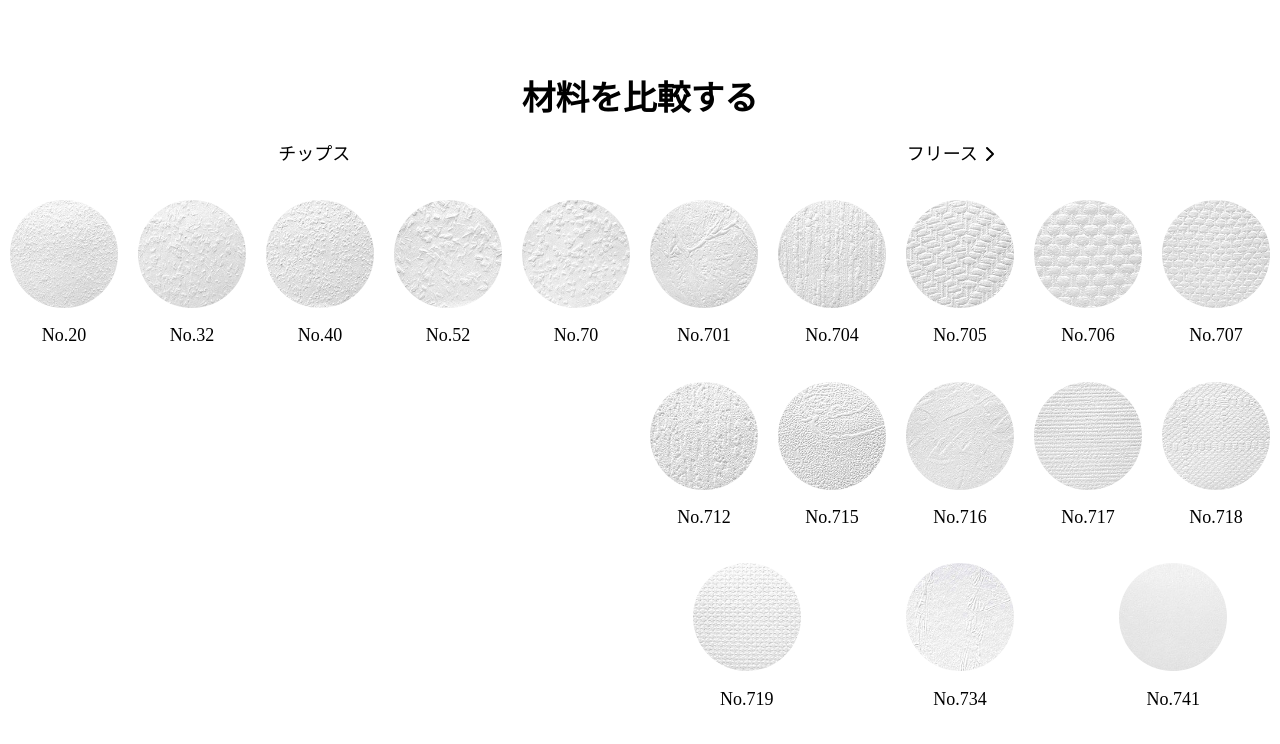
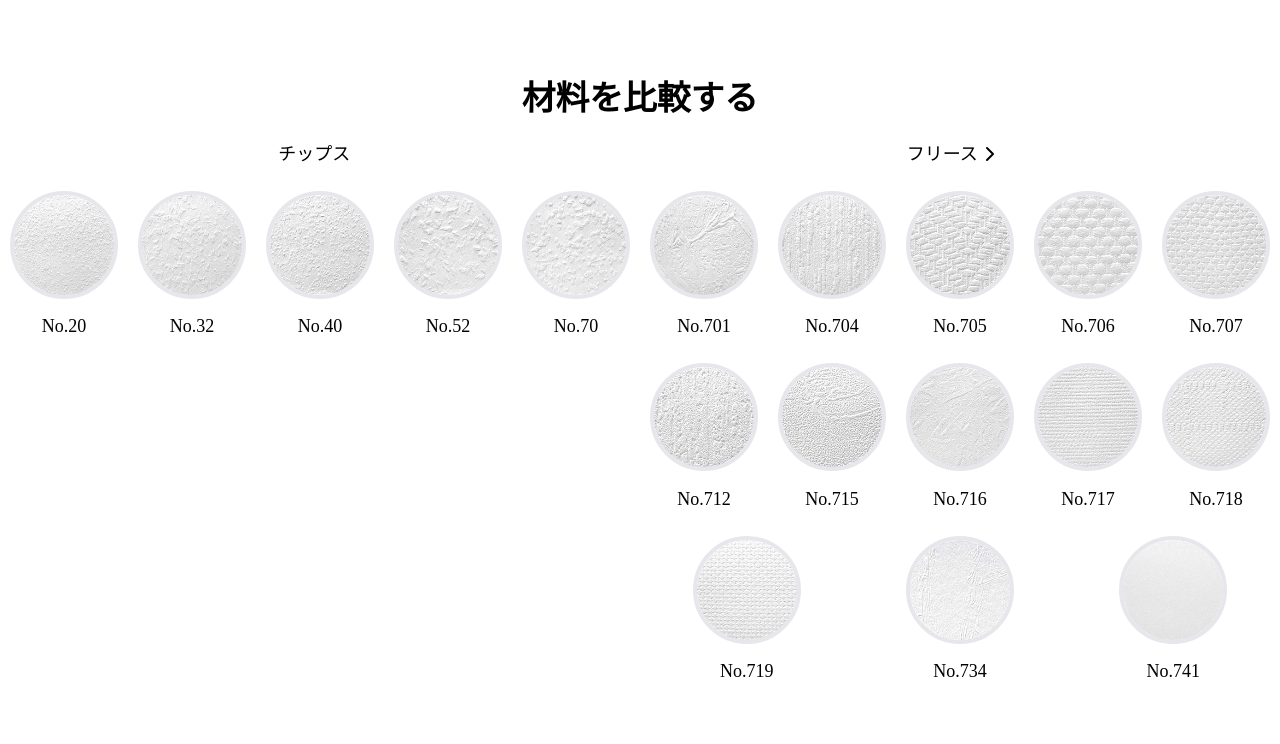
Before and after one commit to adomish/nextjs-blog, a Next.js app: page /posts/RunaType in a window 1280 px wide. Shown: the top 744 px of the page. Built offline with nearby package versions, Linux system fonts and the light colour scheme.

Commit message:
34回み commit

```diff
--- a/pages/posts/RunaType.js
+++ b/pages/posts/RunaType.js
@@ -30,16 +30,14 @@
         <div className="w-1/2 h-96 flex flex-wrap justify-around">
           {tips_img.map((item, index) => (
             <div key={index} className="text-center mb-5">
-              <div className="flex justify-center items-center relative h-28 w-28 rounded-full border-4 border-white hover:border-green-400">
-                <button className="focus:outline-none absolute h-24 w-24 ">
-                  <Image
+              <button className="focus:outline-none">
+                <img
                   src={`/images/tips/${item}.jpeg`}
-                    layout="fill"
-                    objectFit="cover"
-                    className="rounded-full"
+                  width="100"
+                  height="100"
+                  className="rounded-full h-24 w-24 border-4 hover:border-green-400"
                 />
               </button>
-              </div>
               <div className="mt-1">No.{item}</div>
             </div>
           ))}
@@ -47,16 +45,14 @@
         <div className="w-1/2 flex flex-wrap justify-around">
           {vlies_img.map((item, index) => (
             <div key={index} className="text-center mb-5">
-              <div className="flex justify-center items-center relative h-28 w-28 rounded-full border-4 border-white hover:border-green-400">
-                <button className="focus:outline-none absolute h-24 w-24">
-                  <Image
+              <button className="focus:outline-none">
+                <img
                   src={`/images/vlies/${item}.jpeg`}
-                    layout="fill"
-                    objectFit="cover"
-                    className="rounded-full"
+                  width="100"
+                  height="100"
+                  className="rounded-full h-24 w-24 border-4 hover:border-green-400"
                 />
               </button>
-              </div>
               <div className="mt-1">No.{item}</div>
             </div>
           ))}
```
Lines whose indentation alone changed are shown as unchanged.
